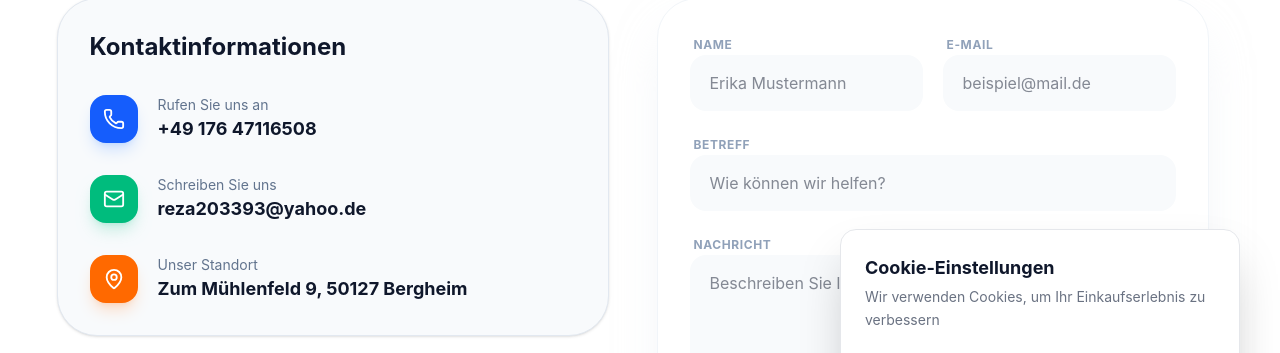
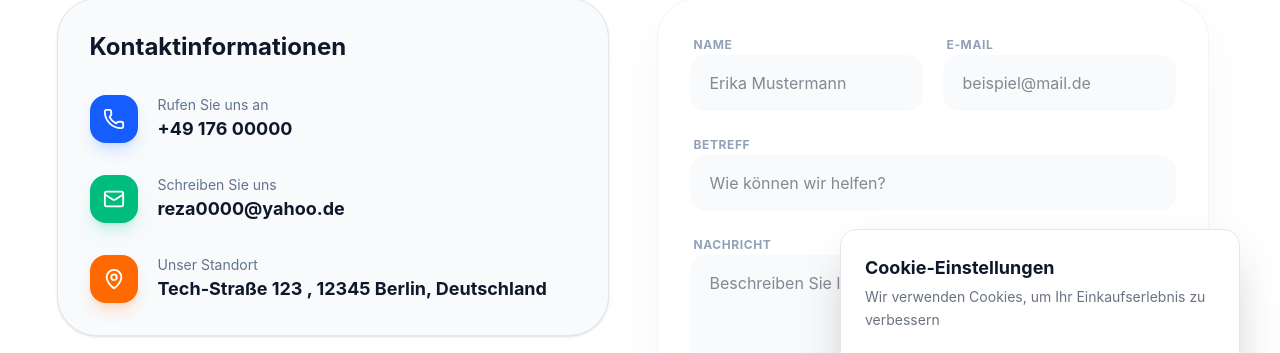
Before and after one commit to R-Mohammadzadeh/OmniCommerce, a Next.js app: page /contact in a window 1280 px wide. Shown: the part 306-659 px from the top of the page. Built offline with nearby package versions, Linux system fonts and the light colour scheme; no server answers.

Commit message:
New Update
Signed-off-by: Reza Mohammadzadeh <reza203393@yahoo.de>

```diff
--- a/app/contact/page.jsx
+++ b/app/contact/page.jsx
@@ -78,7 +78,7 @@ export default function KontaktPage() {
                   <div>
                     <p className="text-sm text-slate-500 dark:text-gray-400">Rufen Sie uns an</p>
                     <a href="tel:+4917647116508" className="font-bold text-lg hover:text-blue-600 transition-colors dark:text-white">
-                      +49 176 47116508
+                      +49 176 00000
                     </a>
                   </div>
                 </div>
@@ -91,7 +91,7 @@ export default function KontaktPage() {
                   <div>
                     <p className="text-sm text-slate-500 dark:text-gray-400">Schreiben Sie uns</p>
                     <a href="mailto:reza203393@yahoo.de" className="font-bold text-lg hover:text-emerald-500 transition-colors dark:text-white">
-                      reza203393@yahoo.de
+                      reza0000@yahoo.de
                     </a>
                   </div>
                 </div>
@@ -104,7 +104,8 @@ export default function KontaktPage() {
                   <div>
                     <p className="text-sm text-slate-500 dark:text-gray-400">Unser Standort</p>
                     <p className="font-bold text-lg dark:text-white">
-                      Zum Mühlenfeld 9, 50127 Bergheim
+                     Tech-Straße 123 ,
+                    12345 Berlin, Deutschland
                     </p>
                   </div>
                 </div>
```
